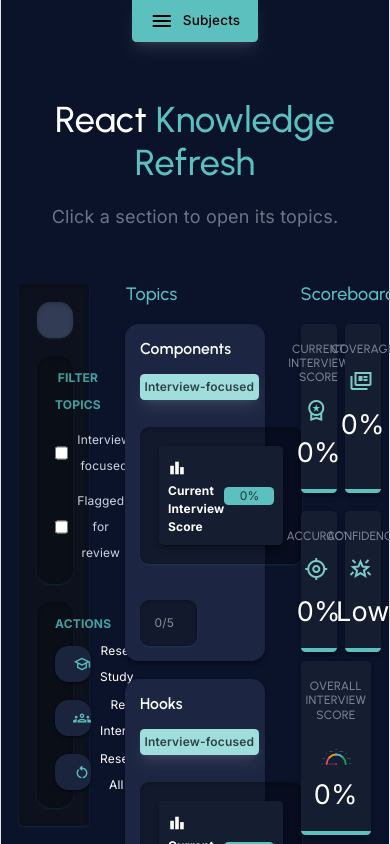
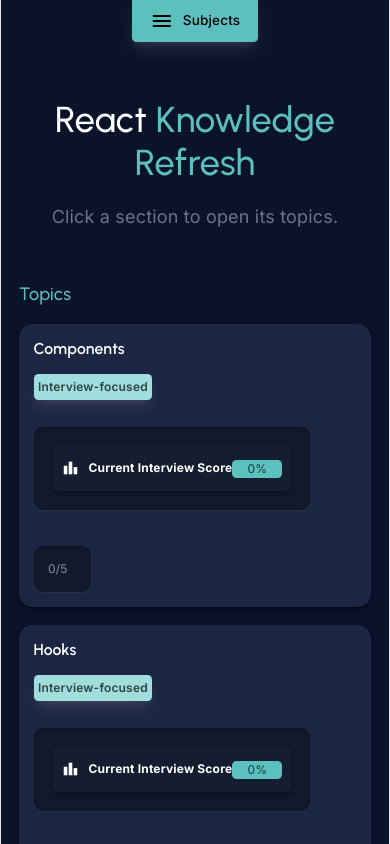
Before and after one commit to CodingToye/frontend-refresh-tool, a React (Vite) app: page / in a window 390 px wide. Shown: the top 844 px of the page. Built offline with nearby package versions, Linux system fonts and the light colour scheme.

Commit message:
fixed mobile layout

```diff
--- a/src/App.tsx
+++ b/src/App.tsx
@@ -170,8 +170,8 @@ export default function App() {
           </p>
         </header>
 
-        <div className="flex flex-row gap-8">
-          <div className="w-1/5">
+        <div className="flex flex-col lg:flex-row gap-8">
+          <div className="order-3 lg:order-0 lg:w-1/5">
             <Toolbar
               subjectKey={subject}
               searchTerm={searchTerm}
@@ -194,7 +194,7 @@ export default function App() {
               interviewButtonMode={interviewButtonMode}
             />
           </div>
-          <div className="flex flex-col gap-8 w-3/5">
+          <div className="flex flex-col gap-8 order-1 lg:order-0 lg:w-3/5">
             <section className="">
               <header className="mb-4">
                 <h2 className="text-primary-500 text-left mb-0">Topics</h2>
@@ -231,7 +231,7 @@ export default function App() {
               </div>
             </section>
           </div>
-          <div className="w-1/5">
+          <div className="order-2 lg:order-0 lg:w-1/5">
             <ScoreBoard
               reviewedCount={reviewedCount}
               poorCount={poorCount}
```
